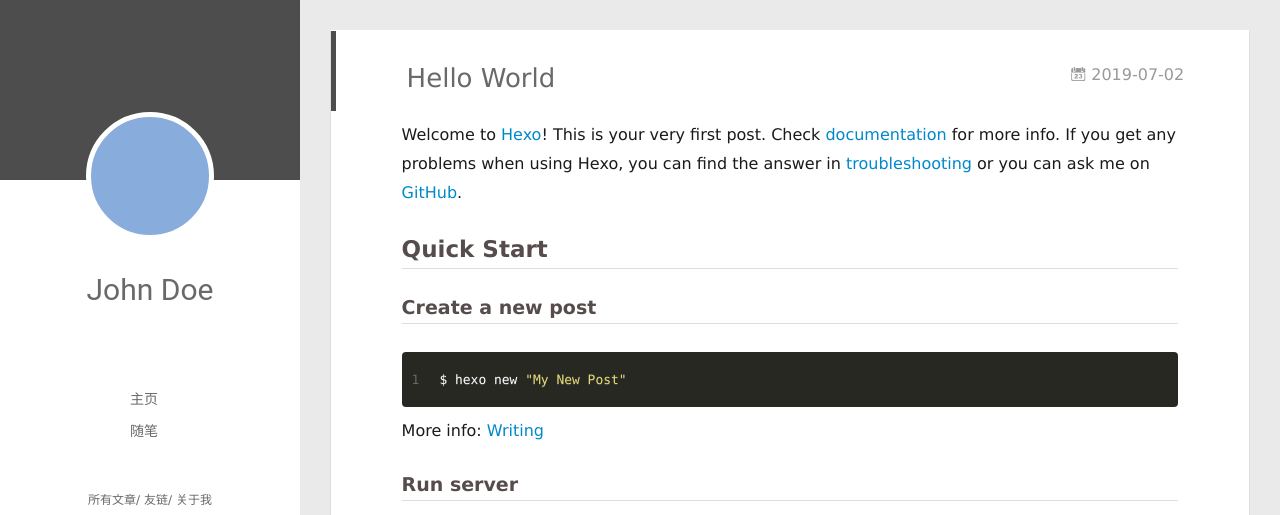
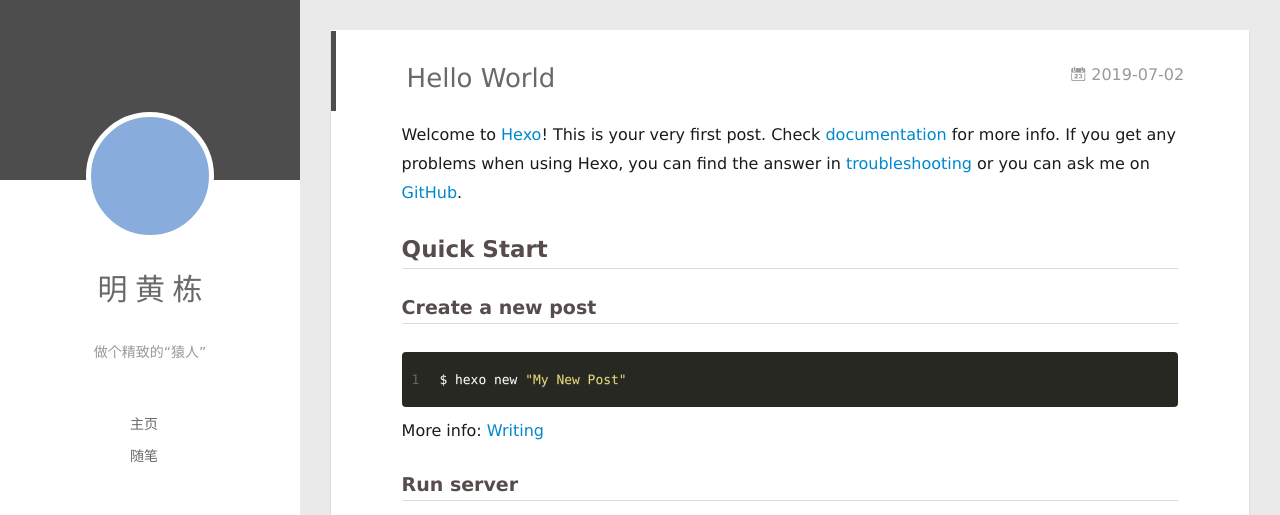
Before and after one commit to ming-mhd/ming-mhd.github.io, a plain HTML site: page 2019/07/02/hello-world/index.html in a window 1280 px wide. Shown: the top 515 px of the page. Drawn offline with Linux system fonts and the light colour scheme; no server answers.

Commit message:
Site updated: 2019-07-02 20:30:50

```diff
--- a/2019/07/02/hello-world/index.html
+++ b/2019/07/02/hello-world/index.html
@@ -50,8 +50,10 @@
 			<img src="" class="js-avatar">
 		</a>
 		<hgroup>
-		  <h1 class="header-author"><a href="/">John Doe</a></h1>
+		  <h1 class="header-author"><a href="/">明 黄 栋</a></h1>
 		</hgroup>
+
+		<p class="header-subtitle">做个精致的“猿人”</p>
 
 
 		<nav class="header-menu">
@@ -108,8 +110,10 @@
 				<img src="" class="js-avatar">
 			</div>
 			<hgroup>
-			  <h1 class="header-author js-header-author">John Doe</h1>
+			  <h1 class="header-author js-header-author">明 黄 栋</h1>
 			</hgroup>
+
+			<p class="header-subtitle"><i class="icon icon-quo-left"></i>做个精致的“猿人”<i class="icon icon-quo-right"></i></p>
 
 
 
@@ -329,7 +333,7 @@
   <div class="outer">
     <div id="footer-info">
     	<div class="footer-left">
-    		&copy; 2019 John Doe
+    		&copy; 2019 明 黄 栋
     	</div>
       	<div class="footer-right">
       		<a href="http://hexo.io/" target="_blank">Hexo</a>  Theme <a href="https://github.com/litten/hexo-theme-yilia" target="_blank">Yilia</a> by Litten
```
Also changed, not shown: 2019/07/02/你好，Hexo/index.html (+7 -3 lines), archives/2019/07/index.html (+7 -3 lines), archives/2019/index.html (+7 -3 lines), archives/index.html (+7 -3 lines), index.html (+7 -3 lines).
